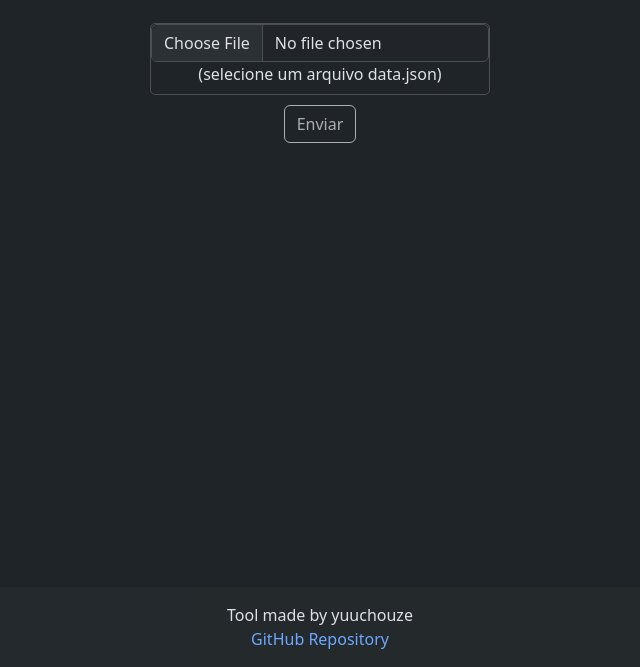
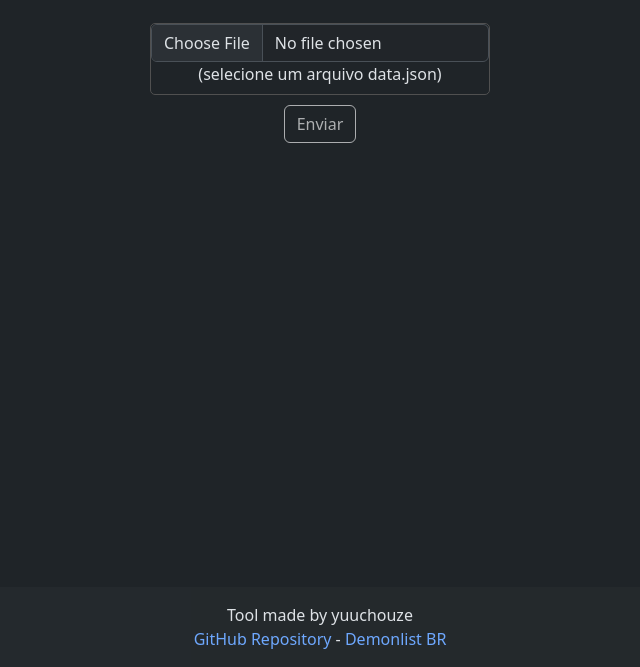
Before and after one commit to lucastozo/ListDataManager, a plain HTML site: page index.html in a window 1280 px wide. Shown: the part 133-800 px from the top of the page, without its empty margins (320-960 px from the left). Drawn offline with nearby package versions, Linux system fonts and the light colour scheme.

Commit message:
added demonlist link in footer

```diff
--- a/index.html
+++ b/index.html
@@ -106,6 +106,8 @@
           Tool made by yuuchouze
           <br>
           <a class="text-decoration-none" href="https://github.com/lucastozo/ListDataManager-web" target="_blank">GitHub Repository</a>
+          -
+          <a class="text-decoration-none" href="https://demonlistbr.online" target="_blank">Demonlist BR</a>
         </div>
       </footer>
     <script src="assets/js/script.js"></script>
```
